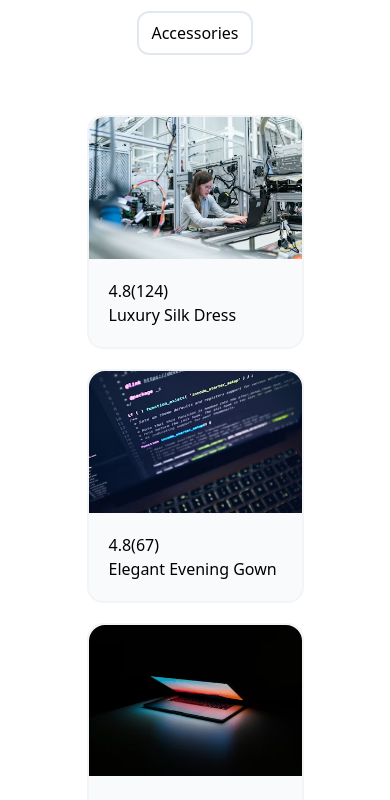
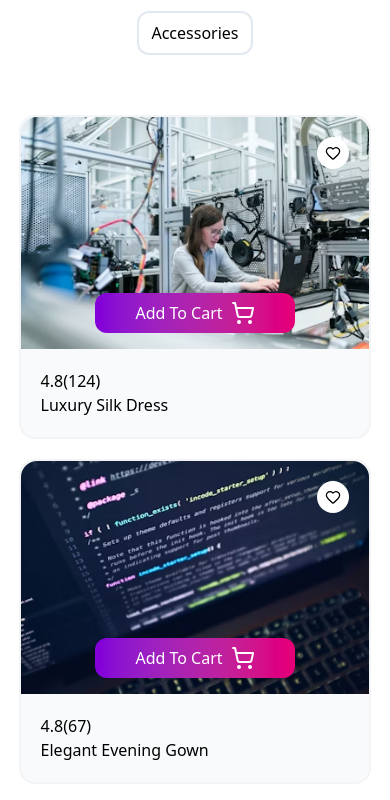
Before and after one commit to Abhiho11a/-Web-Dev-Projects-, a React (Vite) app in the folder Simple Frontend Projects/05-Luxora Ecommerce Page/: page / in a window 390 px wide. Shown: the part 1724-2524 px from the top of the page. Built offline with nearby package versions, Linux system fonts and the light colour scheme.

Commit message:
Update ProductCard.jsx

```diff
--- a/Simple Frontend Projects/05-Luxora Ecommerce Page/src/assets/ProductCard.jsx
+++ b/Simple Frontend Projects/05-Luxora Ecommerce Page/src/assets/ProductCard.jsx
@@ -2,6 +2,15 @@ import React, { useState } from 'react'
 import { Eye, Heart, HeartIcon, HeartOff, HeartPulse, ShoppingCart } from 'lucide-react'
 import Button from './Button'
 import Notification from './Notification'
+import product1 from './Images/product1.avif'
+import product2 from './Images/product2.avif'
+import product3 from './Images/product3.avif'
+import product4 from './Images/product4.avif'
+import product5 from './Images/product5.avif'
+import product6 from './Images/product6.avif'
+import product7 from './Images/product7.avif'
+
+
 const ProductCard = ({prod,handleCart}) => {
   const [fav,setFav] = useState(prod.fav)
   const [showNotification,setShowNotification] = useState(false)
@@ -25,14 +34,29 @@ const ProductCard = ({prod,handleCart}) => {
     setNotificationMsg('')
   },3000)
 
-
+  function imgtag(id){
+    if(id === 1)
+      return product1
+    else if(id === 2)
+      return product2
+    else if(id === 3)
+      return product3
+    else if(id === 4)
+      return product4
+    else if(id === 5)
+      return product5
+    else if(id === 6)
+      return product6
+    else if(id === 7)
+      return product7
+  }
   return (
     <div className='flex flex-col  bg-gray-50 lg:max-w-[100%] md:min-w-[100%] max-w-[70%] rounded-2xl hover:shadow-2xl transition-all duration-400 border-2 border-gray-100'>
         <div className='flex relative'>
           <div className='relative group overflow-hidden w-full rounded-t-2xl'>
-            <img src={`src/assets/Images/product${prod.id}.avif`} alt="product img" className=' transition-transform group-hover:scale-102 object-cover' width={500} height={100}/>
+            <img src={imgtag(prod.id)} alt="product img" className=' transition-transform group-hover:scale-102 object-cover' width={500} height={100}/>
 
-            <div className="opacity-0 group-hover:opacity-100 transition-all duration-600">
+            <div className="opacity-100 lg:opacity-0 group-hover:opacity-100 transition-all duration-600">
               <div className='flex flex-col gap-3 right-5 top-5 absolute z-10'>
                   {fav ?
                   <Heart fill='red' onClick={() => handleFav()} className='bg-white rounded-full p-2 size-8 cursor-pointer'/>:
```
